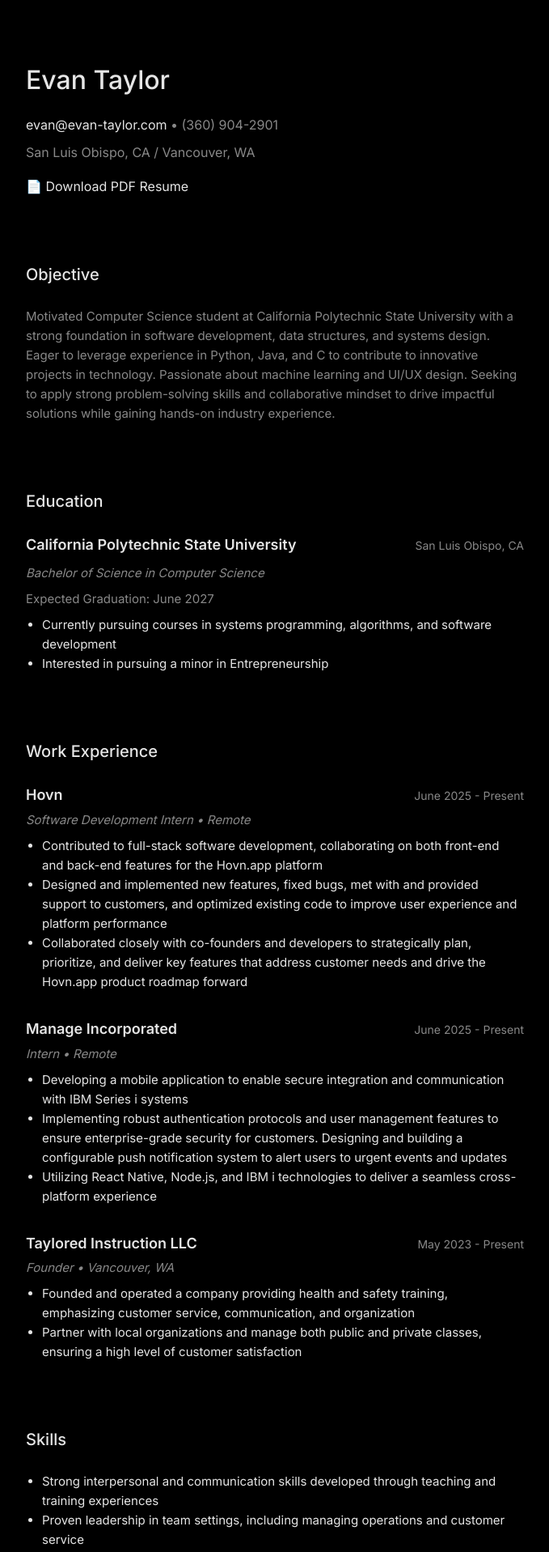
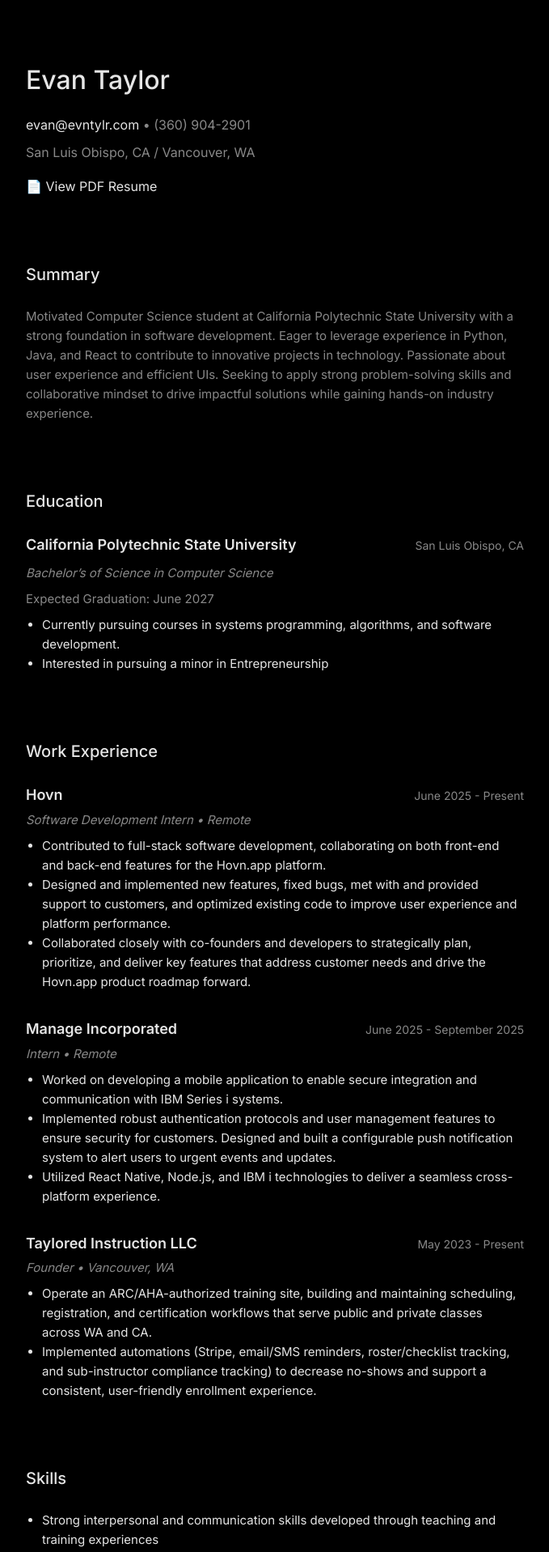
Before and after one commit to evan-taylor/evan-taylor-website, a Next.js app: page /resume in a window 1280 px wide. Shown: the top 1917 px of the page at 81% size, without its empty margins (300-979 px from the left). Built offline with nearby package versions, Linux system fonts and the light colour scheme.

Commit message:
update: resume and work sections

```diff
--- a/app/resume/page.tsx
+++ b/app/resume/page.tsx
@@ -1,4 +1,4 @@
-import Link from 'next/link';
+import Link from "next/link";
 
 export default function Resume() {
   return (
@@ -7,41 +7,70 @@ export default function Resume() {
         {/* Header */}
         <h1>Evan Taylor</h1>
         <div className="intro">
-          <p style={{marginBottom: '8px'}}>
-            <a href="mailto:evan@evan-taylor.com" className="link">evan@evan-taylor.com</a> • (360) 904-2901
+          <p style={{ marginBottom: "8px" }}>
+            <a href="mailto:evan@evntylr.com" className="link">
+              evan@evntylr.com
+            </a>{" "}
+            • (360) 904-2901
           </p>
-          <p style={{marginBottom: '16px'}}>San Luis Obispo, CA / Vancouver, WA</p>
+          <p style={{ marginBottom: "16px" }}>
+            San Luis Obispo, CA / Vancouver, WA
+          </p>
           <p>
-            <a href="/resume.pdf" target="_blank" rel="noopener noreferrer" className="link">
-              📄 Download PDF Resume
+            <a
+              href="/Evan%20Taylor.pdf"
+              target="_blank"
+              rel="noopener noreferrer"
+              className="link"
+            >
+              📄 View PDF Resume
             </a>
           </p>
         </div>
 
-        {/* Objective */}
+        {/* Summary */}
         <div className="now-section">
-          <h2>Objective</h2>
+          <h2>Summary</h2>
           <p>
-            Motivated Computer Science student at California Polytechnic State University with a strong foundation in software
-            development, data structures, and systems design. Eager to leverage experience in Python, Java, and C to contribute
-            to innovative projects in technology. Passionate about machine learning and UI/UX design. Seeking to apply strong
-            problem-solving skills and collaborative mindset to drive impactful solutions while gaining hands-on industry
-            experience.
+            Motivated Computer Science student at California Polytechnic State
+            University with a strong foundation in software development. Eager
+            to leverage experience in Python, Java, and React to contribute to
+            innovative projects in technology. Passionate about user experience
+            and efficient UIs. Seeking to apply strong problem-solving skills
+            and collaborative mindset to drive impactful solutions while gaining
+            hands-on industry experience.
           </p>
         </div>
 
         {/* Education */}
         <div className="now-section">
           <h2>Education</h2>
-          <div style={{marginBottom: '24px'}}>
-            <div style={{display: 'flex', justifyContent: 'space-between', alignItems: 'baseline'}}>
-              <h3 style={{margin: 0, fontSize: '18px'}}>California Polytechnic State University</h3>
-              <span style={{color: 'var(--muted)', fontSize: '14px'}}>San Luis Obispo, CA</span>
+          <div style={{ marginBottom: "24px" }}>
+            <div
+              style={{
+                display: "flex",
+                justifyContent: "space-between",
+                alignItems: "baseline",
+              }}
+            >
+              <h3 style={{ margin: 0, fontSize: "18px" }}>
+                California Polytechnic State University
+              </h3>
+              <span style={{ color: "var(--muted)", fontSize: "14px" }}>
+                San Luis Obispo, CA
+              </span>
             </div>
-            <p style={{margin: '8px 0', fontStyle: 'italic'}}>Bachelor of Science in Computer Science</p>
-            <p style={{margin: '8px 0', color: 'var(--muted)'}}>Expected Graduation: June 2027</p>
-            <ul style={{margin: '8px 0', paddingLeft: '20px'}}>
-              <li>Currently pursuing courses in systems programming, algorithms, and software development</li>
+            <p style={{ margin: "8px 0", fontStyle: "italic" }}>
+              Bachelor’s of Science in Computer Science
+            </p>
+            <p style={{ margin: "8px 0", color: "var(--muted)" }}>
+              Expected Graduation: June 2027
+            </p>
+            <ul style={{ margin: "8px 0", paddingLeft: "20px" }}>
+              <li>
+                Currently pursuing courses in systems programming, algorithms,
+                and software development.
+              </li>
               <li>Interested in pursuing a minor in Entrepreneurship</li>
             </ul>
           </div>
@@ -51,41 +80,108 @@ export default function Resume() {
         <div className="now-section">
           <h2>Work Experience</h2>
 
-          <div style={{marginBottom: '32px'}}>
-            <div style={{display: 'flex', justifyContent: 'space-between', alignItems: 'baseline'}}>
-              <h3 style={{margin: 0, fontSize: '18px'}}>Hovn</h3>
-              <span style={{color: 'var(--muted)', fontSize: '14px'}}>June 2025 - Present</span>
+          <div style={{ marginBottom: "32px" }}>
+            <div
+              style={{
+                display: "flex",
+                justifyContent: "space-between",
+                alignItems: "baseline",
+              }}
+            >
+              <h3 style={{ margin: 0, fontSize: "18px" }}>Hovn</h3>
+              <span style={{ color: "var(--muted)", fontSize: "14px" }}>
+                June 2025 - Present
+              </span>
             </div>
-            <p style={{margin: '4px 0', fontStyle: 'italic'}}>Software Development Intern • Remote</p>
-            <ul style={{margin: '8px 0', paddingLeft: '20px'}}>
-              <li>Contributed to full-stack software development, collaborating on both front-end and back-end features for the Hovn.app platform</li>
-              <li>Designed and implemented new features, fixed bugs, met with and provided support to customers, and optimized existing code to improve user experience and platform performance</li>
-              <li>Collaborated closely with co-founders and developers to strategically plan, prioritize, and deliver key features that address customer needs and drive the Hovn.app product roadmap forward</li>
+            <p style={{ margin: "4px 0", fontStyle: "italic" }}>
+              Software Development Intern • Remote
+            </p>
+            <ul style={{ margin: "8px 0", paddingLeft: "20px" }}>
+              <li>
+                Contributed to full-stack software development, collaborating on
+                both front-end and back-end features for the Hovn.app platform.
+              </li>
+              <li>
+                Designed and implemented new features, fixed bugs, met with and
+                provided support to customers, and optimized existing code to
+                improve user experience and platform performance.
+              </li>
+              <li>
+                Collaborated closely with co-founders and developers to
+                strategically plan, prioritize, and deliver key features that
+                address customer needs and drive the Hovn.app product roadmap
+                forward.
+              </li>
             </ul>
           </div>
 
-          <div style={{marginBottom: '32px'}}>
-            <div style={{display: 'flex', justifyContent: 'space-between', alignItems: 'baseline'}}>
-              <h3 style={{margin: 0, fontSize: '18px'}}>Manage Incorporated</h3>
-              <span style={{color: 'var(--muted)', fontSize: '14px'}}>June 2025 - Present</span>
+          <div style={{ marginBottom: "32px" }}>
+            <div
+              style={{
+                display: "flex",
+                justifyContent: "space-between",
+                alignItems: "baseline",
+              }}
+            >
+              <h3 style={{ margin: 0, fontSize: "18px" }}>
+                Manage Incorporated
+              </h3>
+              <span style={{ color: "var(--muted)", fontSize: "14px" }}>
+                June 2025 - September 2025
+              </span>
             </div>
-            <p style={{margin: '4px 0', fontStyle: 'italic'}}>Intern • Remote</p>
-            <ul style={{margin: '8px 0', paddingLeft: '20px'}}>
-              <li>Developing a mobile application to enable secure integration and communication with IBM Series i systems</li>
-              <li>Implementing robust authentication protocols and user management features to ensure enterprise-grade security for customers. Designing and building a configurable push notification system to alert users to urgent events and updates</li>
-              <li>Utilizing React Native, Node.js, and IBM i technologies to deliver a seamless cross-platform experience</li>
+            <p style={{ margin: "4px 0", fontStyle: "italic" }}>
+              Intern • Remote
+            </p>
+            <ul style={{ margin: "8px 0", paddingLeft: "20px" }}>
+              <li>
+                Worked on developing a mobile application to enable secure
+                integration and communication with IBM Series i systems.
+              </li>
+              <li>
+                Implemented robust authentication protocols and user management
+                features to ensure security for customers. Designed and built a
+                configurable push notification system to alert users to urgent
+                events and updates.
+              </li>
+              <li>
+                Utilized React Native, Node.js, and IBM i technologies to
+                deliver a seamless cross-platform experience.
+              </li>
             </ul>
           </div>
 
-          <div style={{marginBottom: '32px'}}>
-            <div style={{display: 'flex', justifyContent: 'space-between', alignItems: 'baseline'}}>
-              <h3 style={{margin: 0, fontSize: '18px'}}>Taylored Instruction LLC</h3>
-              <span style={{color: 'var(--muted)', fontSize: '14px'}}>May 2023 - Present</span>
+          <div style={{ marginBottom: "32px" }}>
+            <div
+              style={{
+                display: "flex",
+                justifyContent: "space-between",
+                alignItems: "baseline",
+              }}
+            >
+              <h3 style={{ margin: 0, fontSize: "18px" }}>
+                Taylored Instruction LLC
+              </h3>
+              <span style={{ color: "var(--muted)", fontSize: "14px" }}>
+                May 2023 - Present
+              </span>
             </div>
-            <p style={{margin: '4px 0', fontStyle: 'italic'}}>Founder • Vancouver, WA</p>
-            <ul style={{margin: '8px 0', paddingLeft: '20px'}}>
-              <li>Founded and operated a company providing health and safety training, emphasizing customer service, communication, and organization</li>
-              <li>Partner with local organizations and manage both public and private classes, ensuring a high level of customer satisfaction</li>
+            <p style={{ margin: "4px 0", fontStyle: "italic" }}>
+              Founder • Vancouver, WA
+            </p>
+            <ul style={{ margin: "8px 0", paddingLeft: "20px" }}>
+              <li>
+                Operate an ARC/AHA-authorized training site, building and
+                maintaining scheduling, registration, and certification
+                workflows that serve public and private classes across WA and
+                CA.
+              </li>
+              <li>
+                Implemented automations (Stripe, email/SMS reminders,
+                roster/checklist tracking, and sub-instructor compliance
+                tracking) to decrease no-shows and support a consistent,
+                user-friendly enrollment experience.
+              </li>
             </ul>
           </div>
         </div>
@@ -93,17 +189,27 @@ export default function Resume() {
         {/* Skills */}
         <div className="now-section">
           <h2>Skills</h2>
-          <ul style={{paddingLeft: '20px'}}>
-            <li>Strong interpersonal and communication skills developed through teaching and training experiences</li>
-            <li>Proven leadership in team settings, including managing operations and customer service</li>
-            <li>Excellent problem-solving abilities, especially under pressure</li>
+          <ul style={{ paddingLeft: "20px" }}>
+            <li>
+              Strong interpersonal and communication skills developed through
+              teaching and training experiences
+            </li>
+            <li>
+              Proven leadership in team settings, including managing operations
+              and customer service
+            </li>
+            <li>
+              Excellent problem-solving abilities, especially under pressure
+            </li>
           </ul>
         </div>
 
         {/* Back */}
         <div>
           <p>
-            <Link href="/" className="link">← Back to home</Link>
+            <Link href="/" className="link">
+              ← Back to home
+            </Link>
           </p>
         </div>
       </main>
--- a/app/work/page.tsx
+++ b/app/work/page.tsx
@@ -3,49 +3,31 @@ import Link from "next/link";
 export default function Projects() {
   const work = [
     {
-      title: "Software Development Intern - Manage Inc",
-      year: "2024-Present",
+      title: "Software Development Intern - Hovn",
+      year: "June 2025 – Present",
       description:
-        "Developing a mobile application that interfaces with IBM Series I systems, implementing secure authentication protocols and creating a push notification system for configurable enterprise events. Working directly with legacy systems while building modern mobile solutions.",
-      tech: ["React Native", "IBM i", "Node.js", "Push Notifications"],
-      status: "Current Role",
-      url: "https://manageinc.com",
-    },
-    {
-      title: "Software Development Intern - Hovn",
-      year: "2024-Present",
-      description:
-        "Contributing to a medical training registration and automation platform, streamlining the process for healthcare professionals to register for and manage training certifications. Working on both frontend and backend features to improve user experience and system efficiency.",
-      tech: ["React", "Node.js", "PostgreSQL", "REST APIs"],
+        "Contributed to full-stack development across the Hovn.app platform — building features, fixing bugs, supporting customers, and optimizing code to improve performance and user experience. Collaborated closely with founders to plan and deliver roadmap-driven features.",
+      tech: ["React", "Node.js", "PostgreSQL", "Full-stack"],
       status: "Current Role",
       url: "https://hovn.app",
     },
     {
-      title: "Taylored Instruction Dashboard",
-      year: "2024",
+      title: "Intern - Manage Incorporated",
+      year: "June 2025 – September 2025",
       description:
-        "Developed a business management platform for the operation of my American Red Cross and American Heart Association Training Site. Includes detailed resources for instructors, self-serve certification ordering, and a comprehensive dashboard for managing operations.",
-      tech: ["Next.js", "Tailwind CSS", "PostgreSQL"],
-      status: "Live",
-      url: "https://tayloredinstruction.com",
+        "Developed a mobile app integrating with IBM Series i systems, implementing secure authentication, user management, and a configurable push notification system for urgent events. Built modern mobile solutions interfacing with legacy systems.",
+      tech: ["React Native", "IBM i", "Node.js", "Push notifications"],
+      status: "Completed",
+      url: "https://manageinc.com",
     },
     {
-      title: "Kalden AI",
-      year: "2025",
+      title: "Founder - Taylored Instruction LLC",
+      year: "May 2023 – Present",
       description:
-        "Right now, I am building Kalden, an AI task manager that helps you get things done. Currently, I am focused on students, developing a Canvas integration to automatically import and schedule time for assignments, calendar sync, and a robust scheduling infrastructure.",
-      tech: ["Next.js", "OpenAI", "Postgres"],
-      status: "In Development",
-      url: "https://kalden.ai",
-    },
-    {
-      title: "Personal Portfolio Website",
-      year: "2024",
-      description:
-        "Designed and developed a personal portfolio using modern web technologies with focus on performance, accessibility, and clean design. Features responsive layouts and optimized loading.",
-      tech: ["SvelteKit", "Tailwind CSS", "JavaScript", "Vercel"],
-      status: "Live",
-      url: "https://evan-taylor.com",
+        "Operate an ARC/AHA-authorized training site, building and maintaining scheduling, registration, and certification workflows. Implemented automations (Stripe, email/SMS reminders, roster/checklist tracking, and sub-instructor compliance tracking) to reduce no-shows and streamline enrollment.",
+      tech: ["Stripe", "Email/SMS", "Automation", "Operations"],
+      status: "Ongoing",
+      url: "https://tayloredinstruction.com",
     },
   ];
 
@@ -53,7 +35,7 @@ export default function Projects() {
     <div className="container">
       <main className="main-section">
         {/* Header */}
-        <h1>Things I&apos;ve Worked On</h1>
+        <h1>Work Experience</h1>
         <div className="intro">
           <p>
             A collection of internships, projects, and experiences that have
```
Also changed, not shown: 2 other files (tests, documents, lock files or other folders).
